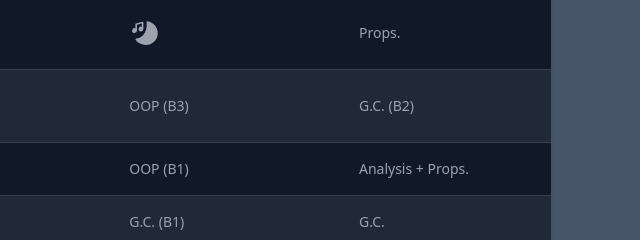
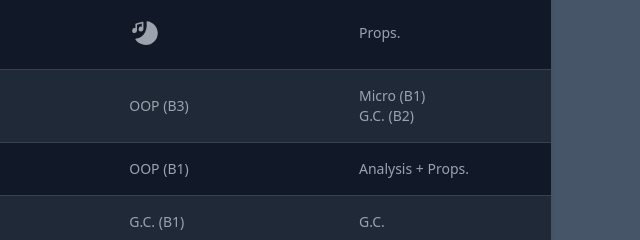
Before and after one commit to jafarsky/Group, a website: page index.html in a window 1280 px wide. Shown: the part 266-506 px from the top of the page, 511-1151 px from the left. Drawn offline with Linux system fonts and the light colour scheme.

Commit message:
add micro to monday

```diff
--- a/index.html
+++ b/index.html
@@ -66,8 +66,9 @@
                                 <td class="py-4">
                                     OOP (B3)
                                 </td>
-                                <td class="py-4">
-                                    G.C. (B2)
+                                <td class="py-4 flex flex-col">
+                                    <span>Micro (B1)</span>
+                                    <span>G.C. (B2)</span>
                                 </td>
                             </tr>
                             <!------------------ tuesday -------->
```
